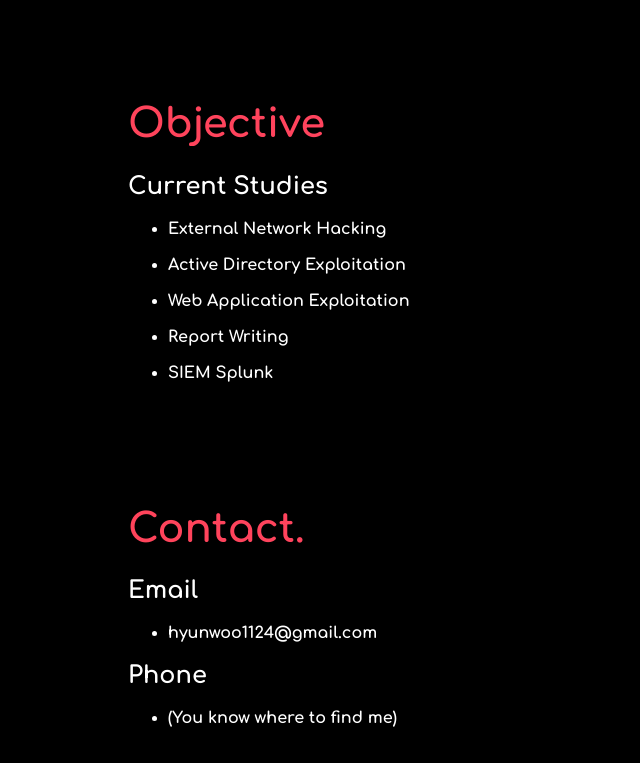
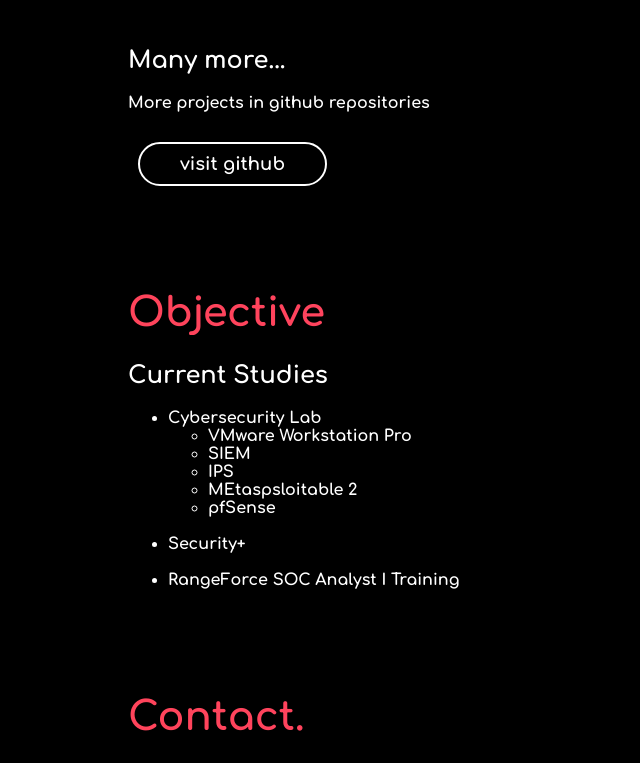
Before and after one commit to hyunwoo1124/hyunwoo1124.github.io, a plain HTML site: page index.html in a window 1280 px wide. Shown: the part 3733-4496 px from the top of the page, without its empty margins (0-640 px from the left). Drawn offline with nearby package versions, Linux system fonts and the light colour scheme; a script that the page names is missing.

Commit message:
Added Project

```diff
--- a/index.html
+++ b/index.html
@@ -185,6 +185,11 @@
 
                  <div class="project">
 
+                <h2>Cybersecurity Lab</h2>
+                <div>Creating ethical hacking lab to mock real-time attack and monitoring activity using SIEM: Splunk</div>
+                <button class="btn_one">In Progress</button>
+                <br>
+
                  <h2>Splunk SIEM: Sales Dashboard Report</h2>
                  <div>Delivered unstructured machine data into storing indexes as events, enabling fast search and analysis.
                     Remodeled transforming data into statistical and visualization dashboards.
@@ -229,16 +234,34 @@
                  <h1>Objective</h1>
                  <h2>Current Studies</h2>
                  <ul>
-                     <li>External Network Hacking</li>
+                     <li>
+                         Cybersecurity Lab
+                         <ul>
+                             <li>
+                                 VMware Workstation Pro
+                             </li>
+                             <li>
+                                 SIEM
+                             </li>
+                             <li>
+                                 IPS
+                             </li>
+                             <li>
+                                 MEtaspsloitable 2
+                             </li>
+                             <li>
+                                 pfSense
+                             </li>
+                         </ul>
+                         <br>
+                     </li>
+                     <li>
+                         Security+
+                     </li>
                      <br>
-                     <li>Active Directory Exploitation</li>
-                     <br>
-                     <li>Web Application Exploitation</li>
-                     <br>
-                     <li>Report Writing</li>
-                     <br>
-                     <li>SIEM Splunk</li>
-                     <br>
+                     <li>
+                         RangeForce SOC Analyst I Training
+                     </li>
                  </ul>
 
              </div>
```
